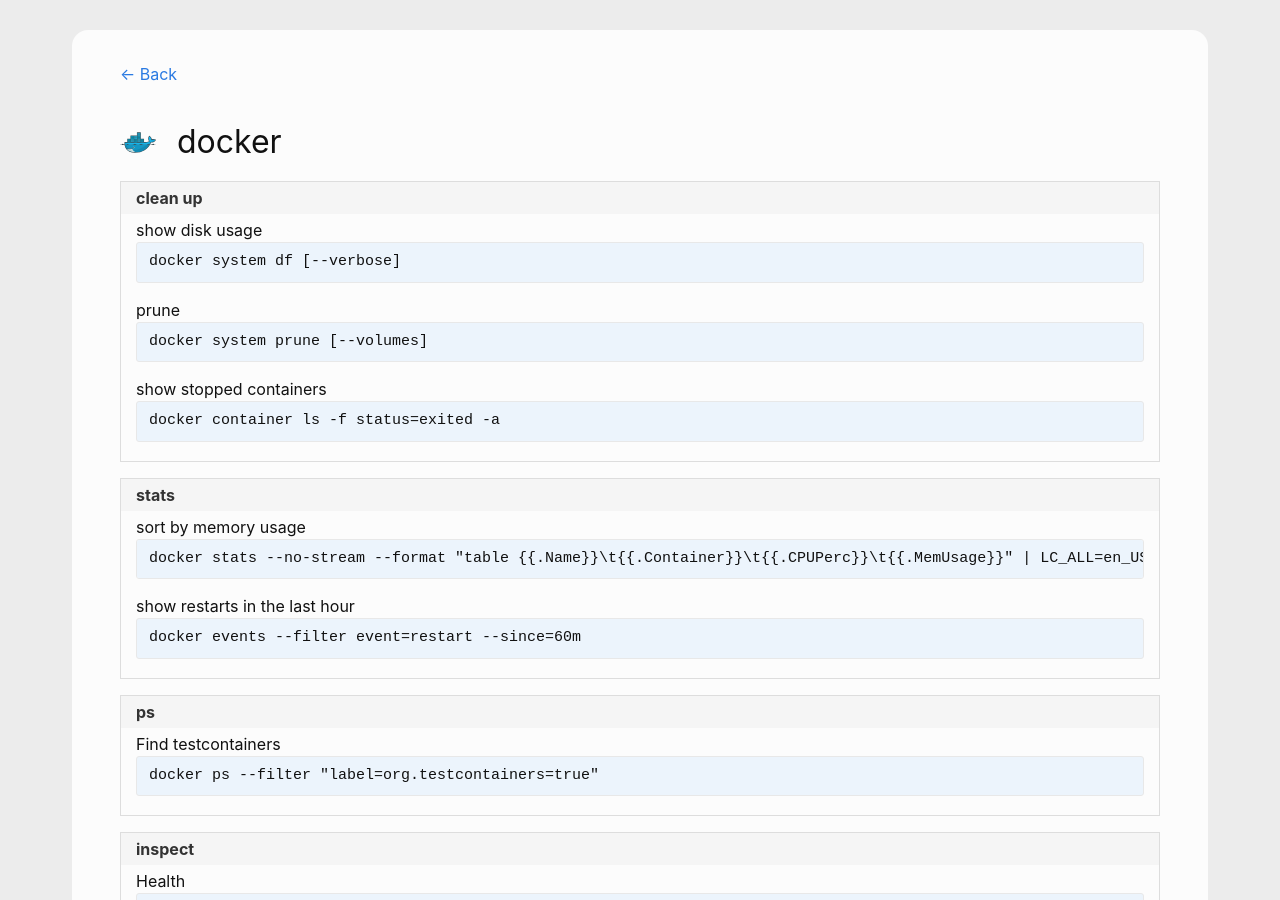
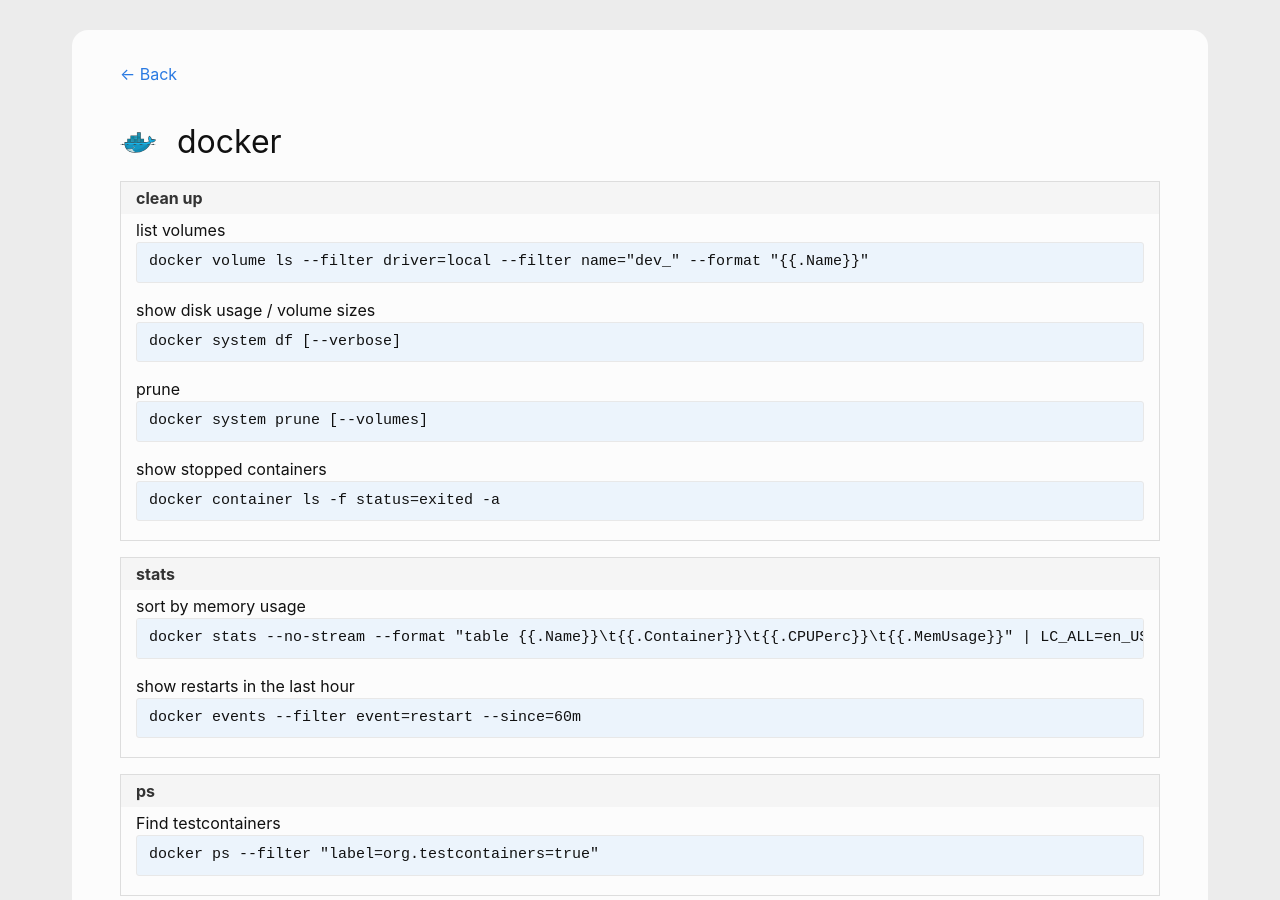
Before and after one commit to andreas-mausch/cheatsheets, a Jekyll site: the page built from _cheatsheets/docker.md, in a window 1280 px wide and 900 px high. Built offline with Jekyll 4.4.1, drawn with Linux system fonts in a browser that asks for light colours.

Commit message:
docker: list volumes (with sizes)

```diff
--- a/_cheatsheets/docker.md
+++ b/_cheatsheets/docker.md
@@ -5,7 +5,8 @@
 section:
   - name: clean up
     commands:
-      show disk usage: docker system df [--verbose]
+      list volumes: docker volume ls --filter driver=local --filter name="dev_" --format "{{.Name}}"
+      show disk usage / volume sizes: docker system df [--verbose]
       prune: docker system prune [--volumes]
       show stopped containers: docker container ls -f status=exited -a
   - name: stats
```
